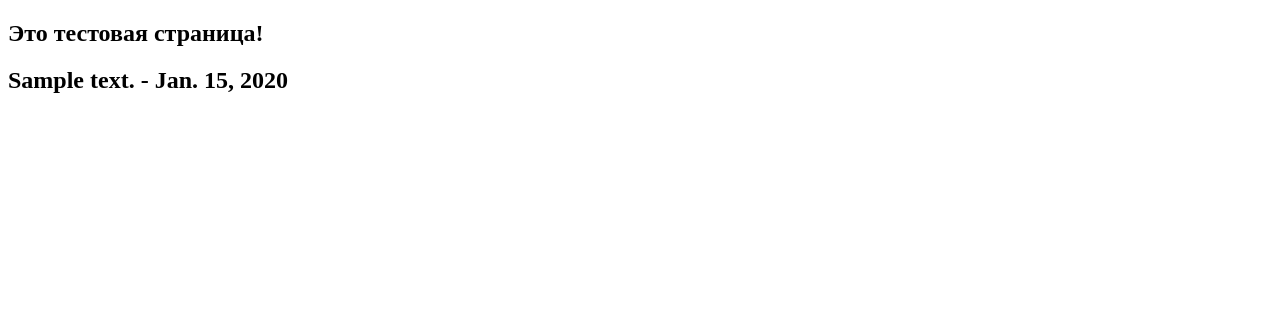
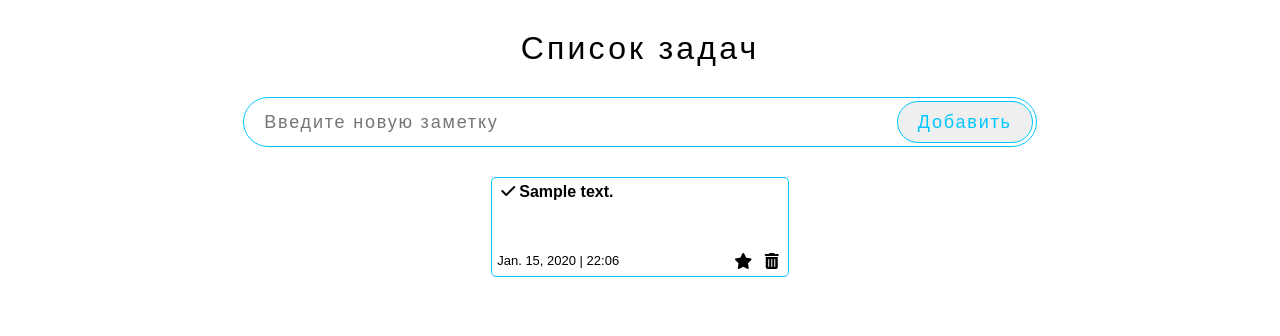
Before and after one commit to Kalys01/todo_python, a Django app: page /test/ in a window 1280 px wide. Shown: the top 336 px of the page. Run offline with Django 3.2, Linux system fonts and the light colour scheme; tables that the repository leaves empty hold one stand-in row (values such as "Sample post"); some libraries are stand-ins or nearby versions.

Commit message:
upload all

```diff
--- a/main/templates/test.html
+++ b/main/templates/test.html
@@ -1,14 +1,41 @@
+{% load static %}
 <!DOCTYPE html>
 <html lang="en">
 <head>
     <meta charset="UTF-8">
     <meta name="viewport" content="width=device-width, initial-scale=1.0">
     <title>Document</title>
+    <link rel="stylesheet" href="{% static './style.css' %}">
+    <!-- <script src="main.js" defer></script> -->
+    <script src="https://use.fontawesome.com/d5d85238ea.js" defer></script>
 </head>
 <body>
-    <h2>Это тестовая страница!</h2>
-    {% for todo in todo_list %}
-        <H2>{{ todo.text }} - {{ todo.created_at }}</H2>
-    {% endfor %}
+    <section class="container">
+        <h1 class="title">Список задач</h1>
+        <div class="block-note1">
+            <div class="input-button">
+                <input type="text" id="inpt" class="input-text" placeholder="Введите новую заметку">
+                <button class="btn add" id="btn">Добавить</button>
+            </div>
+        </div>
+        <div class="block-note2">
+            <!-- Здесь создаются новые заметки -->
+            {% for todo in todo_list %}
+            <div class="todo-block">
+                <div class="todo-header">
+                    <i class="fa fa-check crossed-out"></i>
+                    <h4 class="title">{{ todo.text }}</h4>
+                </div>
+                <div class="todo-footer">
+                    <p class="dataTime">{{ todo.created_at }} | 22:06</p>
+                    <div class="action-button">
+                        <i class="fa fa-star star"></i>
+                        <i class="fa fa-trash deleteTodo"></i>
+                    </div>
+                </div>
+            </div>
+            {% endfor %}
+        </div>
+    </section>
 </body>
 </html>
```
